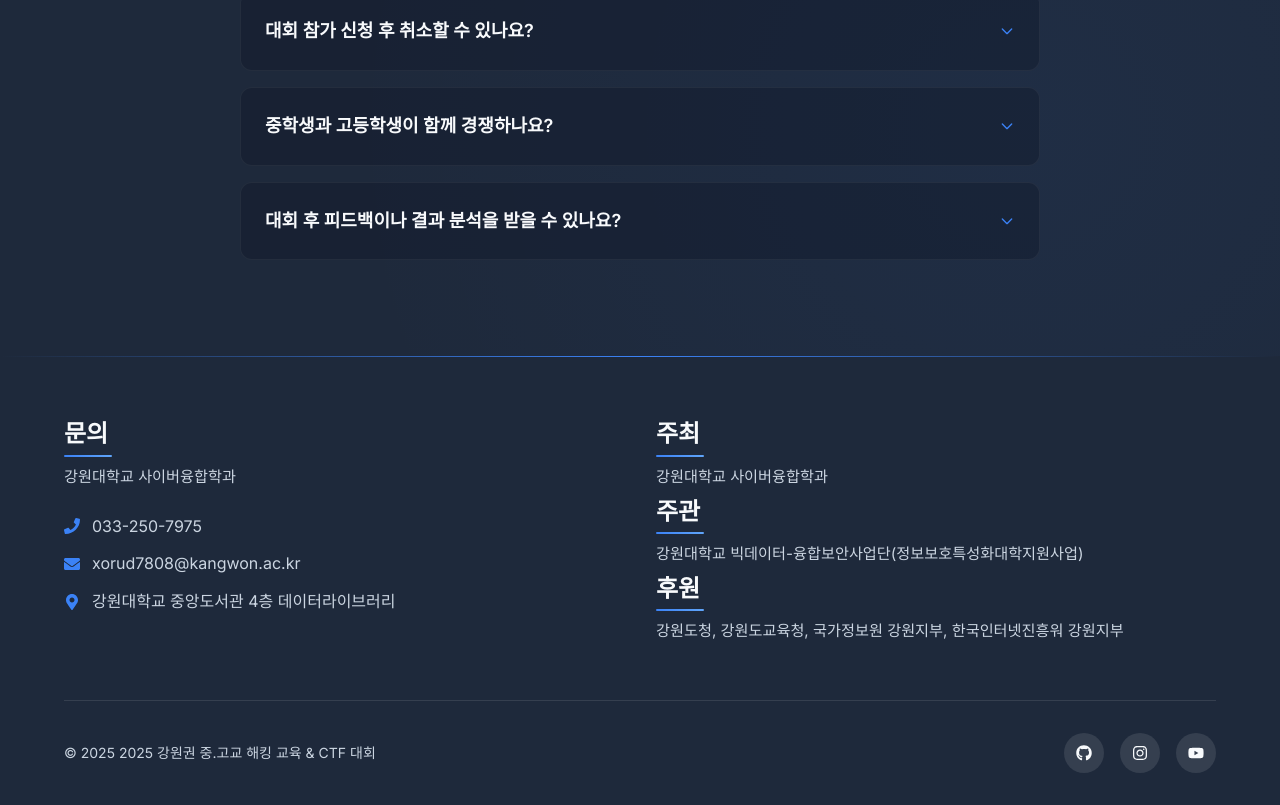
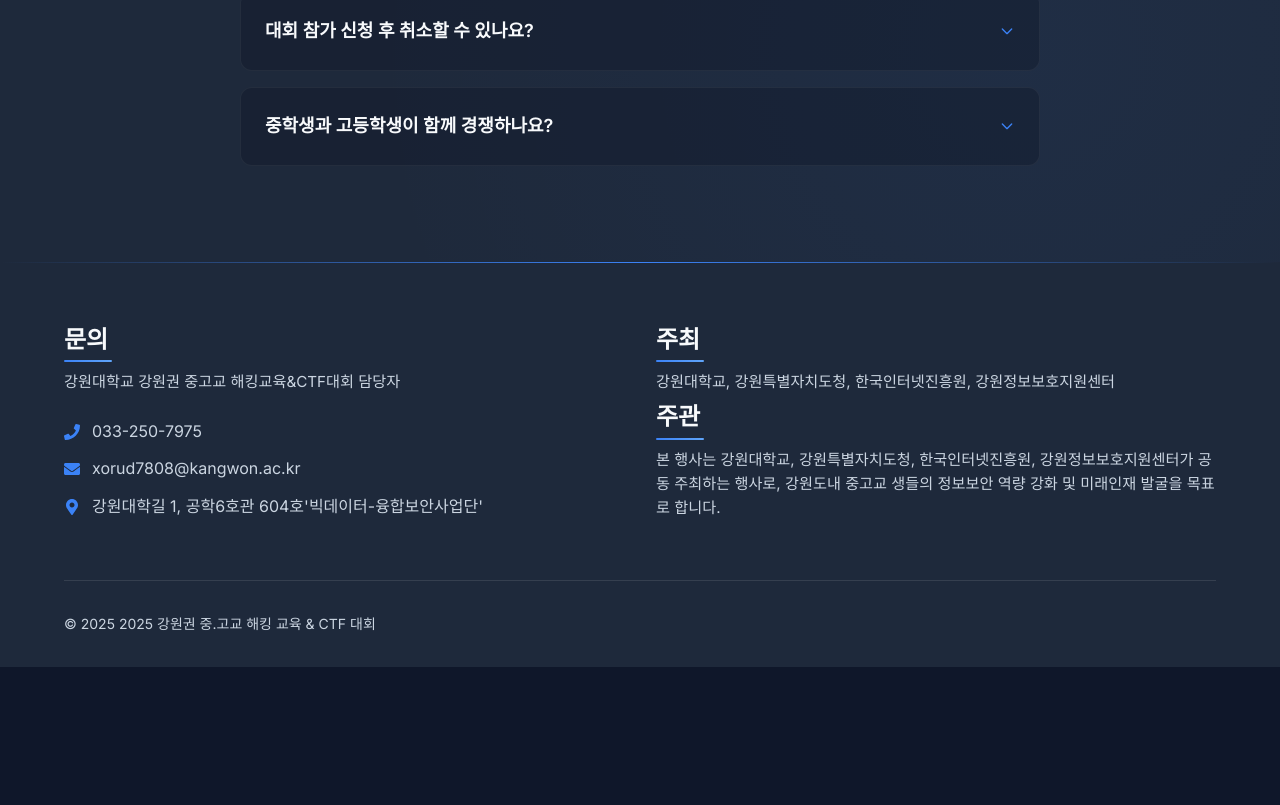
Before and after one commit to 01star01ek/KangwonCtf, a Next.js app in the folder ctf/: page / in a window 1280 px wide. Shown: the part 8090-8895 px from the top of the page. After the commit the page ends 8757 px from the top, so only its background shows below. Built offline with nearby package versions, Linux system fonts and the light colour scheme.

Commit message:
fix 2st error ５

```diff
--- a/ctf/src/components/sections/Faq.tsx
+++ b/ctf/src/components/sections/Faq.tsx
@@ -35,10 +35,6 @@
     question: '중학생과 고등학생이 함께 경쟁하나요?',
     answer: '네, 중학생과 고등학생이 함께 경쟁합니다. 다만, 문제는 다양한 난이도로 구성되어 있어 중학생도 충분히 도전할 수 있습니다. 또한, 평가 시 학년을 고려하여 가산점이 부여될 수 있습니다.'
   },
-  {
-    question: '대회 후 피드백이나 결과 분석을 받을 수 있나요?',
-    answer: '네, 대회 종료 후 각 참가자에게 개별적으로 성과 분석 및 피드백이 제공됩니다. 또한, 우수 참가자에게는 멘토링 기회가 제공될 수 있습니다.'
-  }
 ];
 
 export default function Faq() {
--- a/ctf/src/components/ui/Footer.tsx
+++ b/ctf/src/components/ui/Footer.tsx
@@ -12,7 +12,8 @@
         <div className={styles.footerTop}>
           <div className={styles.footerInfo}>
             <h3>문의</h3>
-            <p>강원대학교 사이버융합학과</p>
+            <p>강원대학교 강원권 중고교 해킹교육&CTF대회 담당자
+            </p>
             <div className={styles.contactInfo}>
               <div className={styles.contactItem}>
                 <FaPhone className={styles.icon} />
@@ -24,7 +25,7 @@
               </div>
               <div className={styles.contactItem}>
                 <FaMapMarkerAlt className={styles.icon} />
-                <span>강원대학교 중앙도서관 4층 데이터라이브러리</span>
+                <span>강원대학길 1, 공학6호관 604호&apos;빅데이터-융합보안사업단&apos;</span>
               </div>
             </div>
           </div>
@@ -32,11 +33,10 @@
 
           <div className={styles.footerInfo}>
             <h3>주최</h3>
-            <p>강원대학교 사이버융합학과</p>
+            <p>강원대학교, 강원특별자치도청, 한국인터넷진흥원, 강원정보보호지원센터
+            </p>
             <h3>주관</h3>
-            <p>강원대학교 빅데이터-융합보안사업단(정보보호특성화대학지원사업)</p>
-            <h3>후원</h3>
-            <p>강원도청, 강원도교육청, 국가정보원 강원지부, 한국인터넷진흥워 강원지부</p>
+            <p>본 행사는 강원대학교, 강원특별자치도청, 한국인터넷진흥원, 강원정보보호지원센터가 공동 주최하는 행사로, 강원도내 중고교 생들의 정보보안 역량 강화 및 미래인재 발굴을 목표로 합니다.</p>
           </div>
         </div>
 
@@ -45,32 +45,6 @@
             &copy; {currentYear} 2025 강원권 중.고교 해킹 교육 & CTF 대회
           </div>
 
-          <div className={styles.socialLinks}>
-            <a
-              href="https://github.com"
-              target="_blank"
-              rel="noopener noreferrer"
-              className={styles.socialIcon}
-            >
-              <FaGithub />
-            </a>
-            <a
-              href="https://instagram.com"
-              target="_blank"
-              rel="noopener noreferrer"
-              className={styles.socialIcon}
-            >
-              <FaInstagram />
-            </a>
-            <a
-              href="https://youtube.com"
-              target="_blank"
-              rel="noopener noreferrer"
-              className={styles.socialIcon}
-            >
-              <FaYoutube />
-            </a>
-          </div>
         </div>
       </div>
     </footer>
```
